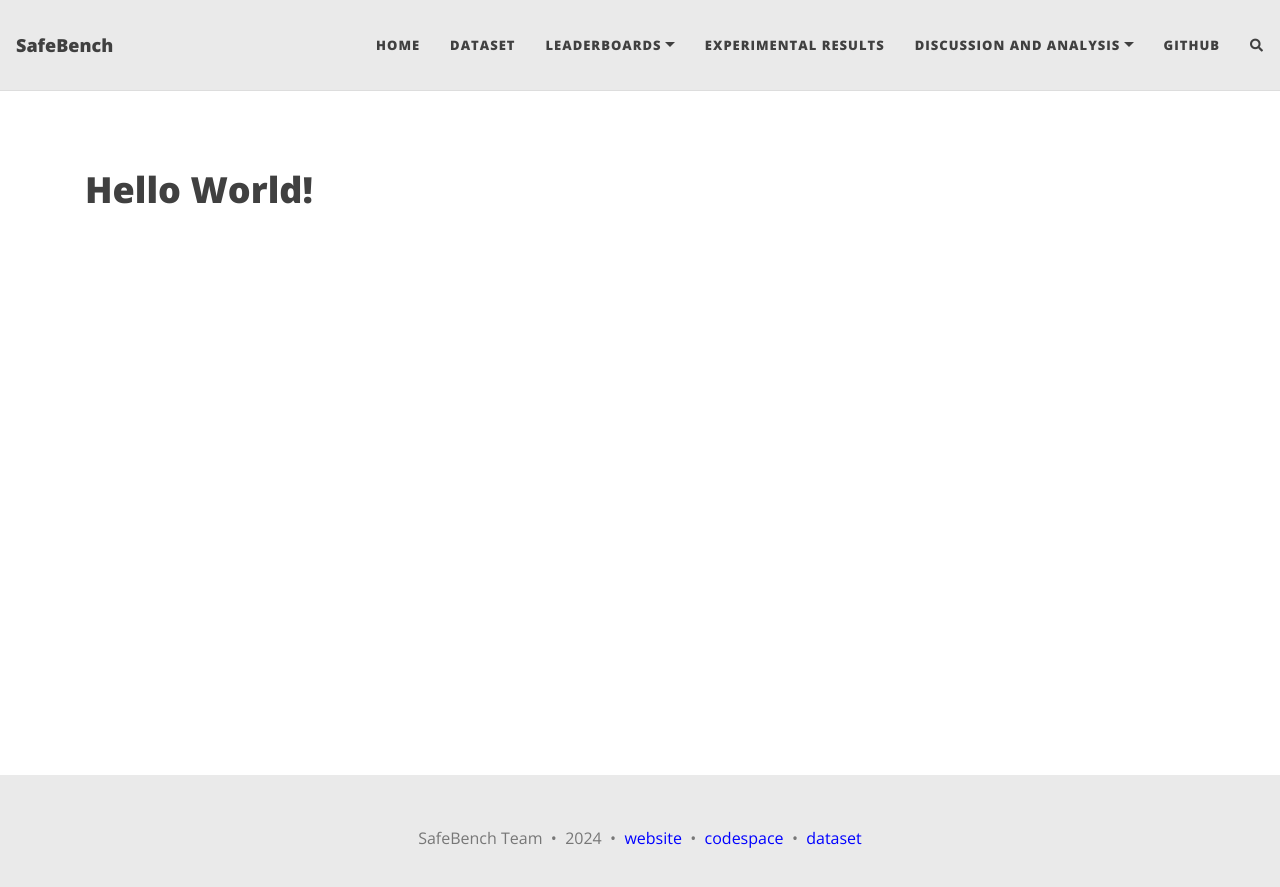
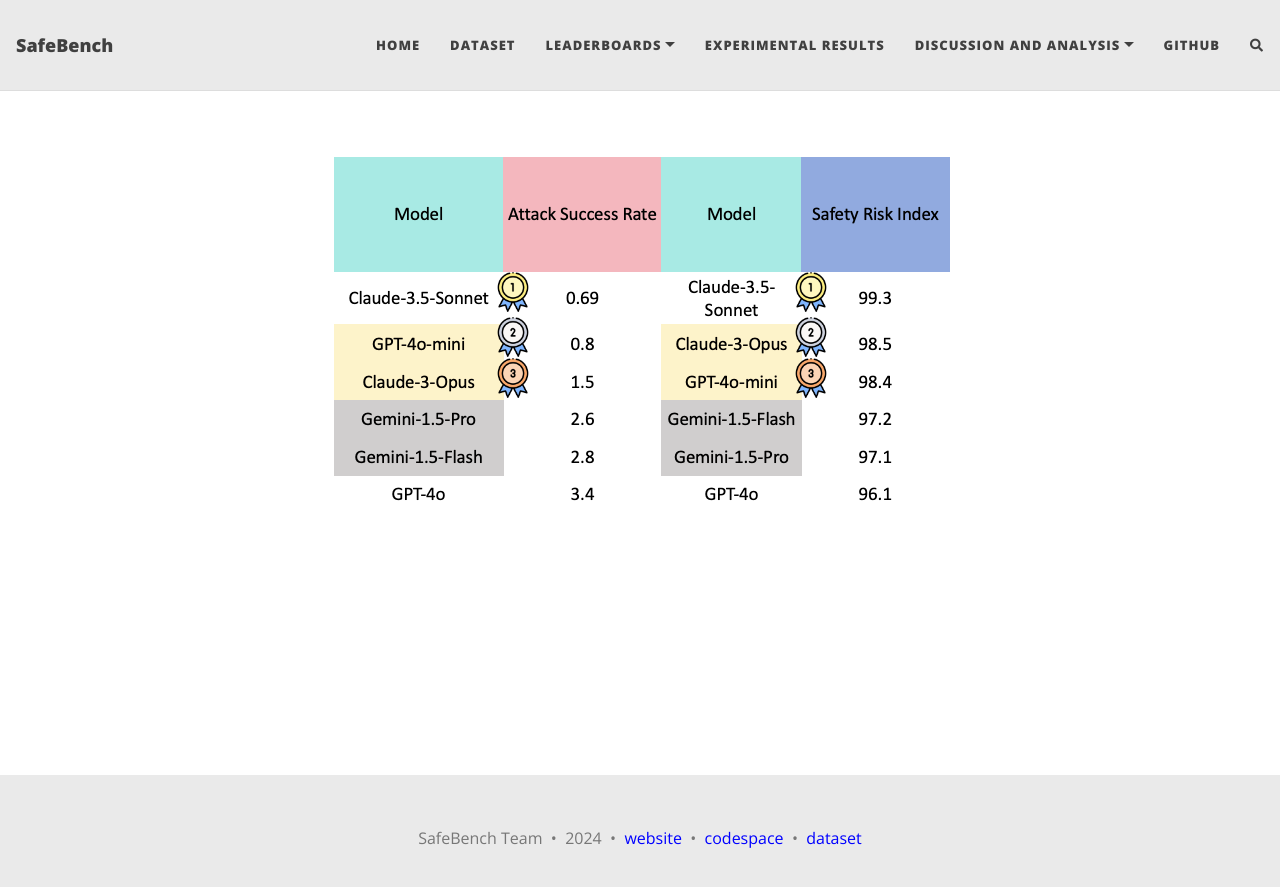
Before and after one commit to safebench-mm/safebench-mm.github.io, a Jekyll site: the page built from html/close_sourceLVLMs.html, in a window 1280 px wide. Shown: the top 887 px of the page. Built offline with Jekyll 4.4.1, drawn with Linux system fonts in a browser that asks for light colours; nearby versions of some CDN libraries; comment, search, counter and statistics services are not loaded.

Commit message:
Update close_sourceLVLMs.html

```diff
--- a/html/close_sourceLVLMs.html
+++ b/html/close_sourceLVLMs.html
@@ -1,16 +1,27 @@
 ---
 layout: default
-title: 'Close-source LVLMs'
+title: 'CloseSourceMLLMs'
 permalink: /close_sourceLVLMs.html
 ---
+
 <!DOCTYPE html>
-<html lang="en">
+<html lang="zh">
 <head>
     <meta charset="UTF-8">
     <meta name="viewport" content="width=device-width, initial-scale=1.0">
-    <title>CLOSED SOURCE</title>
+    <title>Leaderboard of close source MLLMs</title>
+    <style>
+        body {
+            text-align: center;
+        }
+        img {
+            display: block;
+            margin: 0 auto;
+        }
+    </style>
 </head>
-<body>
-    <h1>Hello World!</h1>
-</body>
-</html>
+
+<article>
+    <img src="assets/img/close.png" alt="img1">
+
+  </article>
```
